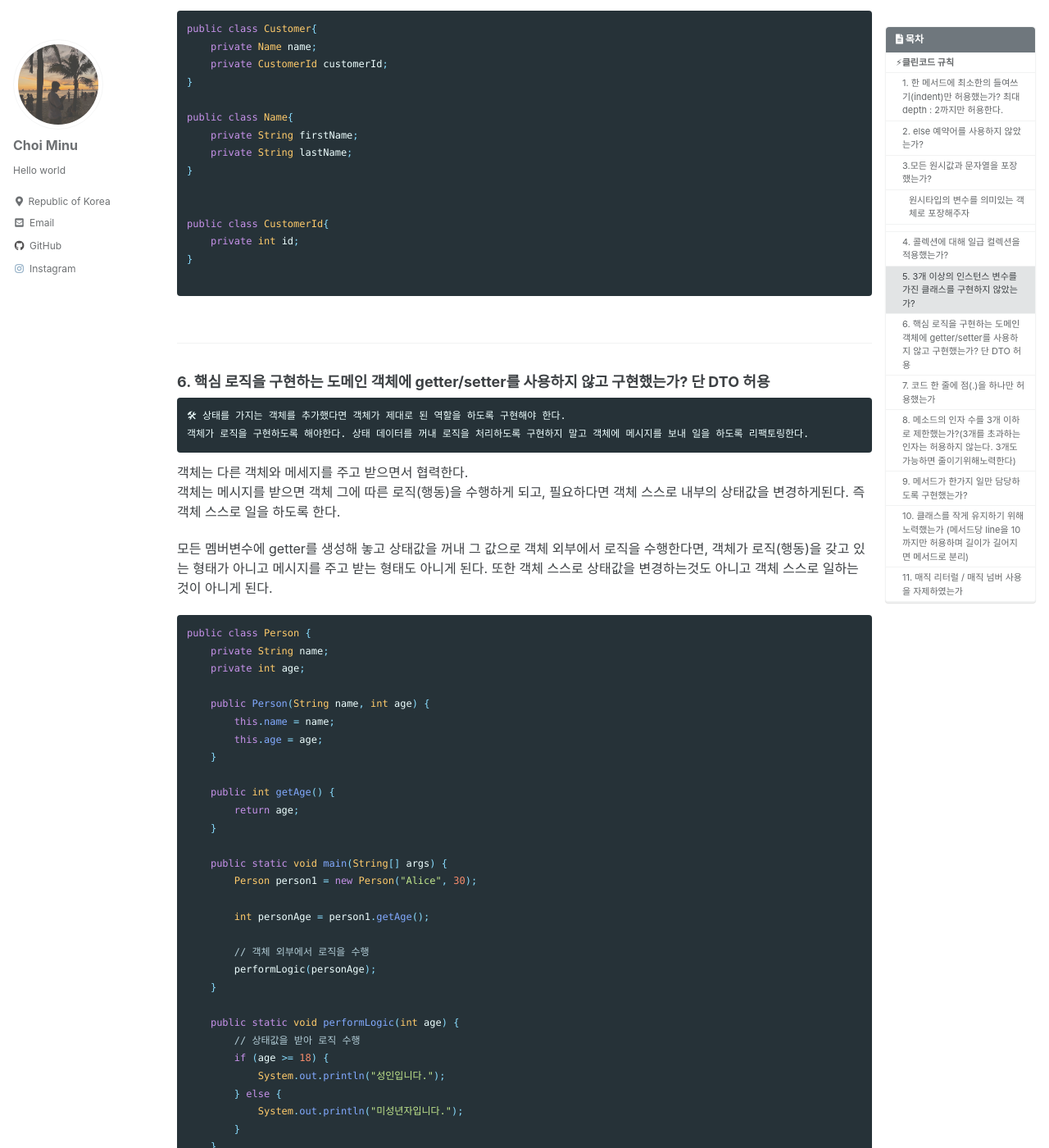
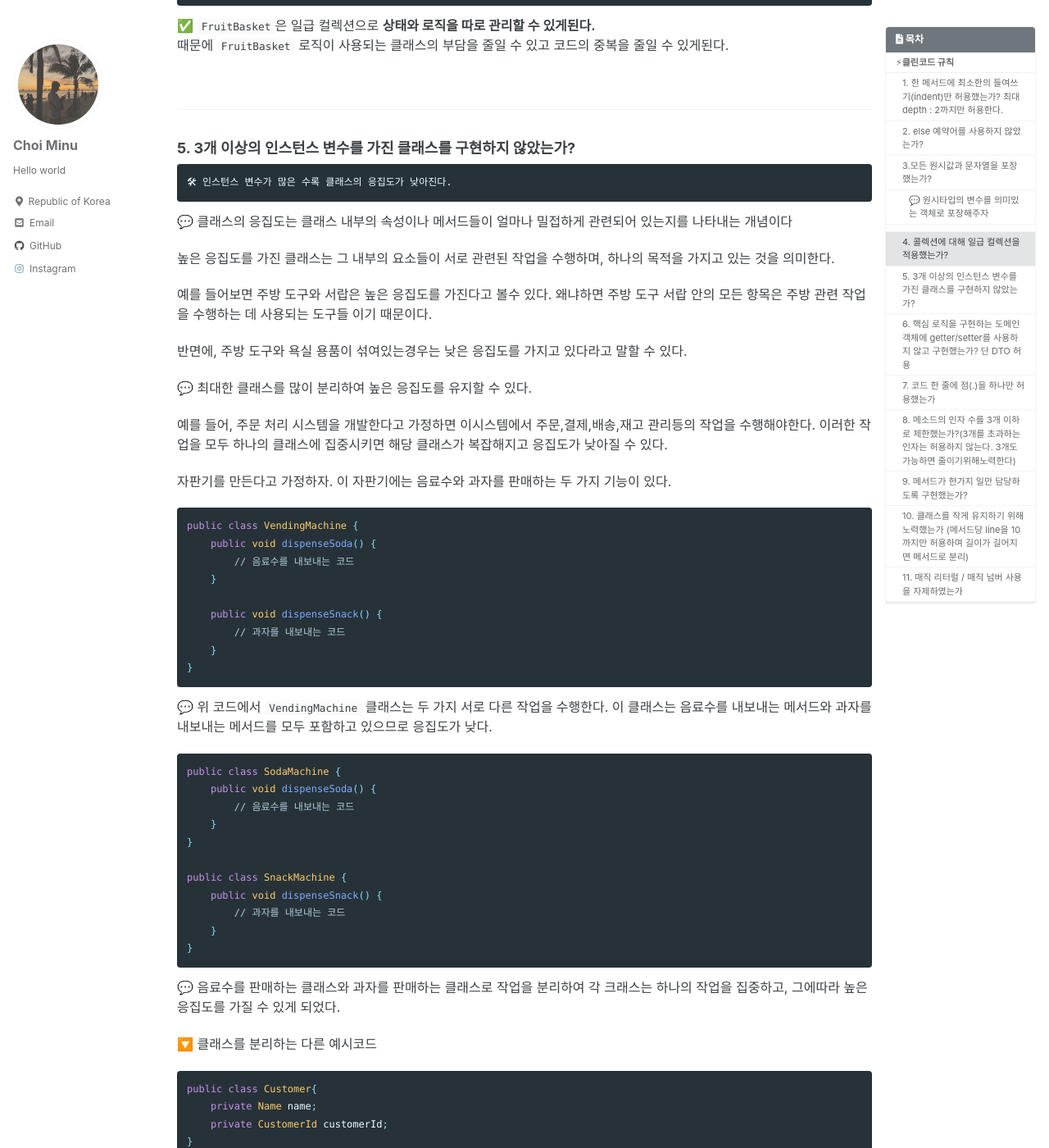
Before and after one commit to choimung/choimung.github.io, a Jekyll site: the page built from _posts/Java/2023-10-23-JAVA 클린코드.md, in a window 1280 px wide and 1400 px high, scrolled down 6979 px. Shown: the whole window at 82% size. Built offline with Jekyll 4.4.1, drawn with Linux system fonts in a browser that asks for light colours; cached includes are drawn as plain includes; comment, search, counter and statistics services are not loaded; some of the changed text lies outside the part shown.

Commit message:
클린코드 수정

````diff
--- a/_posts/Java/2023-10-23-JAVA 클린코드.md
+++ b/_posts/Java/2023-10-23-JAVA 클린코드.md
@@ -20,6 +20,7 @@ mermaid: true
 
     🛠 indent(들여쓰기) depth(깊이)를 줄이는 가장 좋은 방법은 메서드를 분리하는 방법이있다.
 
+🔽 소스코드로 depth 확인하기.
 ```java
 class Main {
   public static void main(String[] args) {
@@ -35,6 +36,7 @@ class Main {
 ```
 위의 소스코드 처럼 `for`문안에 `while`이 있으면 들여쓰기는 `2`이다.
 
+🔽 메소드를 분리하여 코드의 depth 줄이기.
 ```java
 public class Main {
     public static void main(String[] args) {
@@ -52,8 +54,7 @@ public class Main {
     }
 }
 ```
-
-한 메서드에서 로직을 모두 구현하는것이 아니라 메서드를 분리하여 depth를 줄일 수 있다.
+✅ 한 메서드에서 로직을 모두 구현하는것이 아니라 메서드를 분리하여 depth를 줄일 수 있다.
 
 <br>
 
@@ -66,6 +67,8 @@ public class Main {
 
 [좋은 분기문(if) 작성방법](https://choimung.github.io/java/JAVA-%EC%A2%8B%EC%9D%80-%EB%B6%84%EA%B8%B0%EB%AC%B8-%EC%9E%91%EC%84%B1%EB%B0%A9%EB%B2%95/)
 
+
+🔽 사용자의 입력을 받아 입력된 숫자가 양수,음수,0 인지 확인하는 코드
 ```java
 import java.util.Scanner;
 
@@ -110,7 +114,7 @@ public class Main {
 ```
 
 두 소스코드는 동일한 결과를 출력하지만 `else`를 사용하지 않은 코드는 더 간결해지고 명확해진다.
-ealry exit pattern을 적용해서 의도를 분명히 나타낼 수 있다.
+또한 `ealry exit pattern`을 적용해서 코드의 의도를 분명히 나타낼 수 있다.
 
 <br>
 
@@ -122,11 +126,13 @@ ealry exit pattern을 적용해서 의도를 분명히 나타낼 수 있다.
 
 원시타입 데이터는 아무런 의미를 갖고 있지 않다. 원시값의 의미는 변수명으로 추론할 수 밖에 없다.
 
+🔽 변수를 선언하는 2가지 방법
 ```java
 int age = 24;   //원시 타입의 변수
 Age age = new Age(24);  //원시 타입의 변수를 객체로 포장한 변수
 ```
 
+🔽 멤버변수를 원시타입의 변수를 선언한 코드
 ```java
 public class User{
         private int age;
@@ -139,8 +145,11 @@ public class User{
         }
     }
 ```
-위 소스 코드는 `User` 클래스본인이 나이에 관한 유효성 검사를 하게된다.
+❌ 위 소스 코드는 `User` 클래스본인이 나이에 관한 유효성 검사를 하게된다.
+만약 `User` 클래스에 멤버변수가 늘어나게 된다면 클래스의 부담감이 매우 높아질것이다.
 
+
+🔽 기존 `User`클래스에 멤버변수를 추가한 코드
 ```java
 public class User {
     private int age;
@@ -176,7 +185,7 @@ public class User {
 만약 `User` 클래스의 멤버변수가 여러개라면 멤버변수의 상태에 대한 책임은 모두 `User` 클래스가 갖게된다.
 그러므로 자연스럽게 코드는 복잡해지고 가독성과 유지보수가 힘들어지게된다.
 
-#### 원시타입의 변수를 의미있는 객체로 포장해주자
+#### 💬 원시타입의 변수를 의미있는 객체로 포장해주자
 ```java
 public class User{
   private Age age;
@@ -209,12 +218,12 @@ public static class Name{
     }
 }
 ```
-원시값을 의미있는 객체로 만드면서 멤버변수의 대해 잘못된 값이 들어왔을때,
+원시타입의 변수를 의미있는 객체로 포장해주면서 멤버변수의 대해 유효하지 않은 값이 들어왔을때,
 `User`클래스가 아닌 각각의 객체들에서 유효성 검사를 하게된다.
-`USer`클래스가 가지고 있던 멤버변수들이 의미가 있는 객체가 되면서 스스로의 상태를 관리하고,
-유지보수가 원활할 수 있게 되었다.
 
-이러한 형태를 값 객체(Value Object)라고 한다.
+✅ `User`클래스가 가지고 있던 멤버변수들이 의미가 있는 객체가 되면서 스스로의 상태를 관리하고 유지보수가 원활할 수 있게 되었다.
+
+이러한 형태를 값 객체 VO(Value Object)라고 한다.
 
 <br>
 ---
@@ -225,7 +234,7 @@ public static class Name{
     🛠 일급컬렉션이란? Collection을 Wrapping하면서 그 외 다른 변수가 없는 클래스의 상태
 
 
-
+🔽 일급컬렉션을 적용하지 않은 소스코드
 ```java
 public class Person {
     private String name;
@@ -239,9 +248,9 @@ public class Car {
     // ...
 }
 ```
+위 코드에서 `List<Car> cars`를 다음과 같이 의미있는 객체로 포장한다는 개념이다.
 
-위 코드에서 `cars`를 다음과 같이 의미있는 객체로 포장한다는 개념이다.
-
+🔽 `cars`를 일급컬렉션으로 적용하여 변경한 소스코드
 ```java
 public class Person {
     private String name;
@@ -261,11 +270,13 @@ public class Car {
     // ...
 }
 ```
-컬렉션을 포장하였고 그 외 다른 멤버변수가 없는 상태이다 == 일급컬렉션
+
+`Cars` 클래스를 보면 컬렉션을 포장하였고 그 외 다른 멤버변수가 없다.
+바로 일급컬렉션으로 적용하였다는 의미이다.
 
 ---
 
-😑 다른 소스코드로 예를 들어보자.
+💬  다른 소스코드로 예를 들어보자.
 
 ```java
 public class FruitBasket {
@@ -311,7 +322,7 @@ public class Fruit {
     }
 }
 ```
-`FruitBasket`은 일급 컬렉션으로 **상태와 로직을 따로 관리할 수 있게된다.**
+✅ `FruitBasket`은 일급 컬렉션으로 **상태와 로직을 따로 관리할 수 있게된다.**
 때문에 `FruitBasket` 로직이 사용되는 클래스의 부담을 줄일 수 있고 코드의 중복을 줄일 수 있게된다.
 
 <br>
@@ -323,14 +334,50 @@ public class Fruit {
 
     🛠 인스턴스 변수가 많은 수록 클래스의 응집도가 낮아진다.
 
-클래스의 응집도는 클래스가 하나의 역할 또는 책임을 가지고 있는 정도를 나타내는개념이다.
+💬  클래스의 응집도는 클래스 내부의 속성이나 메서드들이 얼마나 밀접하게 관련되어 있는지를 나타내는 개념이다
 
-3개 이상의 인스턴스 변수를 가진 클래스를 구현하는 것 자체가 나쁘다는것은아니다.
-그러나 클래스가 너무 많은 인스턴스 변수와 관련된 작업을 수행하려고 한다면
-이는 클래스가 너무 많은 역할또는 관심사를 가지고 있다는 신호이다.
+높은 응집도를 가진 클래스는 그 내부의 요소들이 서로 관련된 작업을 수행하며, 하나의 목적을 가지고 있는 것을 의미한다.
 
-최대한 클래스를 많이 분리하여 높은 응집도를 유지할 수 있다.
+예를 들어보면 주방 도구와 서랍은 높은 응집도를 가진다고 볼수 있다. 왜냐하면 주방 도구 서랍 안의 모든 항목은 주방 관련 작업을 수행하는 데 사용되는 도구들 이기 때문이다.
 
+반면에, 주방 도구와 욕실 용품이 섞여있는경우는 낮은 응집도를 가지고 있다라고 말할 수 있다.
+
+💬 최대한 클래스를 많이 분리하여 높은 응집도를 유지할 수 있다.
+
+예를 들어, 주문 처리 시스템을 개발한다고 가정하면 이시스템에서 주문,결제,배송,재고 관리등의 작업을 수행해야한다. 이러한 작업을 모두 하나의 클래스에 집중시키면 해당 클래스가 복잡해지고 응집도가 낮아질 수 있다.
+
+자판기를 만든다고 가정하자. 이 자판기에는 음료수와 과자를 판매하는 두 가지 기능이 있다.
+
+```java
+public class VendingMachine {
+    public void dispenseSoda() {
+        // 음료수를 내보내는 코드
+    }
+
+    public void dispenseSnack() {
+        // 과자를 내보내는 코드
+    }
+}
+```
+
+💬 위 코드에서 `VendingMachine` 클래스는 두 가지 서로 다른 작업을 수행한다. 이 클래스는 음료수를 내보내는 메서드와 과자를 내보내는 메서드를 모두 포함하고 있으므로 응집도가 낮다.
+
+```java
+public class SodaMachine {
+    public void dispenseSoda() {
+        // 음료수를 내보내는 코드
+    }
+}
+
+public class SnackMachine {
+    public void dispenseSnack() {
+        // 과자를 내보내는 코드
+    }
+}
+```
+💬 음료수를 판매하는 클래스와 과자를 판매하는 클래스로 작업을 분리하여 각 크래스는 하나의 작업을 집중하고, 그에따라 높은 응집도를 가질 수 있게 되었다.
+
+🔽 클래스를 분리하는 다른 예시코드
 ```java
 public class Customer{
     private Name name;
````
Also changed, not shown: other parts of _posts/Java/2023-10-23-JAVA 클린코드.md (+2 -1 lines).
